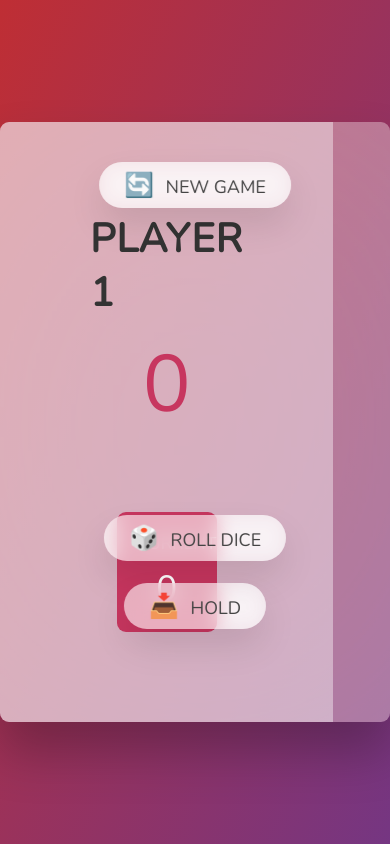
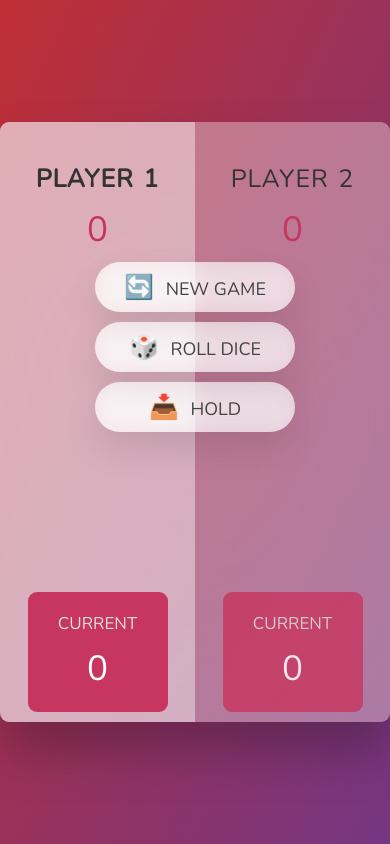
Before and after one commit to Nithish09102002/portfolio_projects, a plain HTML site: page Pig-Game/index.html in a window 390 px wide. Drawn offline with nearby package versions, Linux system fonts and the light colour scheme.

Commit message:
Update media querry

```diff
--- a/Pig-Game/style.css
+++ b/Pig-Game/style.css
@@ -169,3 +169,54 @@ main {
 .hidden {
   display: none;
 }
+
+@media only screen and (max-width: 768px) {
+  body {
+    overflow: hidden;
+  }
+
+  main {
+    height: 60rem;
+  }
+
+  .player {
+    flex: 1;
+    padding: 1rem;
+  }
+
+  .name {
+    margin-top: 3rem;
+    font-size: 2.5rem;
+  }
+
+  .score {
+    font-size: 3.5rem;
+  }
+
+  .current {
+    width: 80%;
+  }
+
+  .btn {
+    width: 20rem;
+    height: 5rem;
+    font-size: 1.8rem;
+  }
+
+  .btn--new {
+    top: 14rem;
+  }
+
+  .btn--roll {
+    top: 20rem;
+  }
+
+  .btn--hold {
+    top: 26rem;
+  }
+
+  .dice {
+    top: 34rem;
+    height: 9rem;
+  }
+}
```
